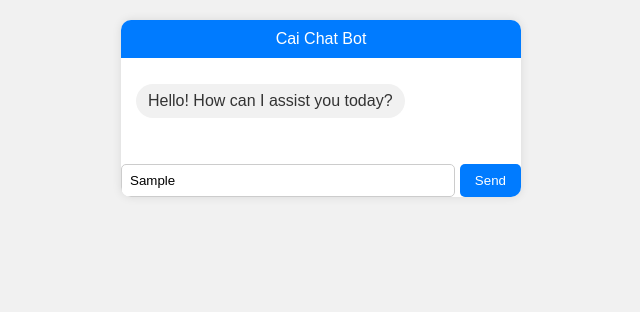
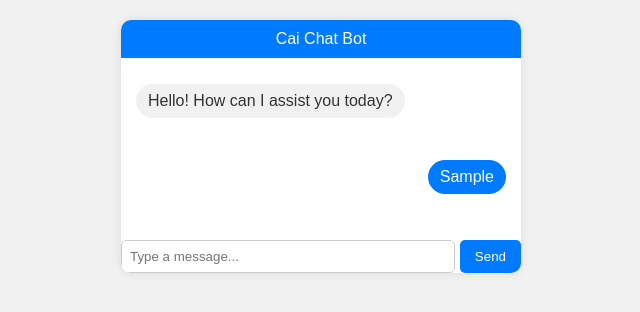
Before and after one commit to AARONABB/alpha-cai, a plain HTML site: page index.html in a window 1280 px wide. Both pictures are taken after typing "Sample" into the empty fields and a click on the button "Send". Shown: the whole page, without its empty margins (319-959 px from the left). Drawn offline with Linux system fonts and the light colour scheme.

Commit message:
Update index.html

```diff
--- a/index.html
+++ b/index.html
@@ -92,16 +92,43 @@
         <div class="chat-header">
             Cai Chat Bot
         </div>
-        <div class="chat-body">
+        <div class="chat-body" id="chat-body">
             <div class="message bot-message">
                 <p>Hello! How can I assist you today?</p>
             </div>
         </div>
         <div class="input-container">
-            <input type="text" class="input-field" placeholder="Type a message...">
-            <button class="send-button">Send</button>
+            <input type="text" class="input-field" id="input-field" placeholder="Type a message...">
+            <button class="send-button" id="send-button">Send</button>
         </div>
     </div>
+
+    <script>
+        const inputField = document.getElementById('input-field');
+        const sendButton = document.getElementById('send-button');
+        const chatBody = document.getElementById('chat-body');
+
+        function sendMessage() {
+            const messageText = inputField.value.trim();
+            if (messageText === '') return;
+
+            const message = document.createElement('div');
+            message.className = 'message user-message';
+            message.innerHTML = `<p>${messageText}</p>`;
+            chatBody.appendChild(message);
+
+            inputField.value = '';
+            chatBody.scrollTop = chatBody.scrollHeight;
+        }
+
+        sendButton.addEventListener('click', sendMessage);
+
+        inputField.addEventListener('keypress', function (e) {
+            if (e.key === 'Enter') {
+                sendMessage();
+            }
+        });
+    </script>
 </body>
 
 </html>
```
